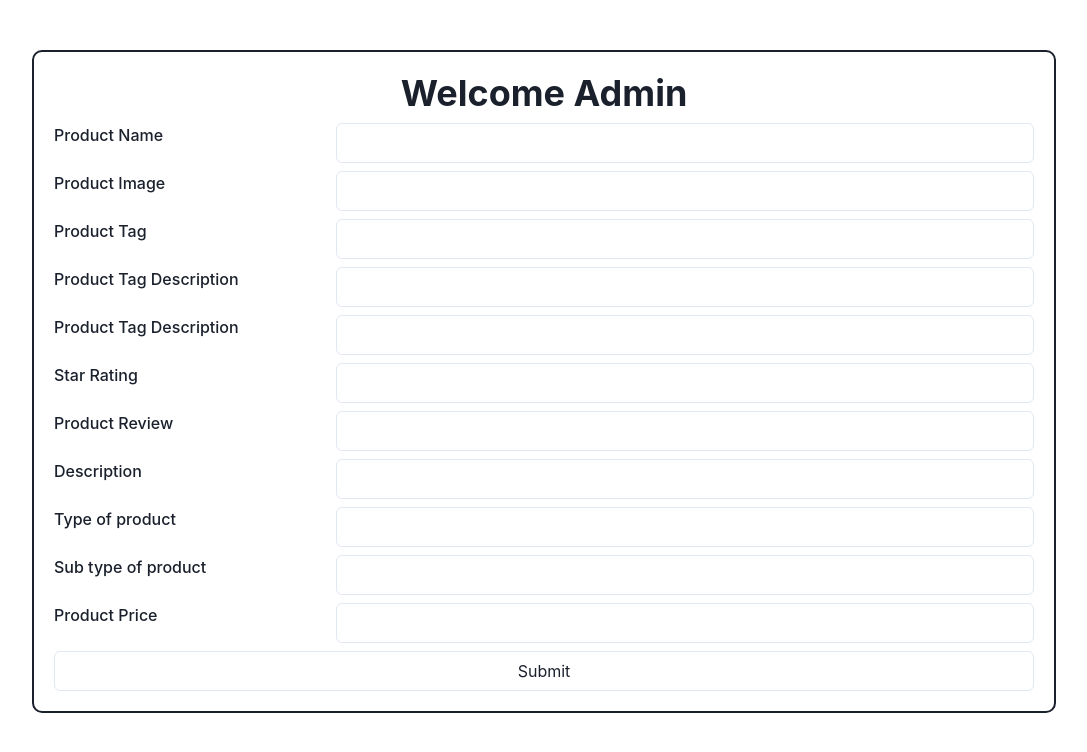
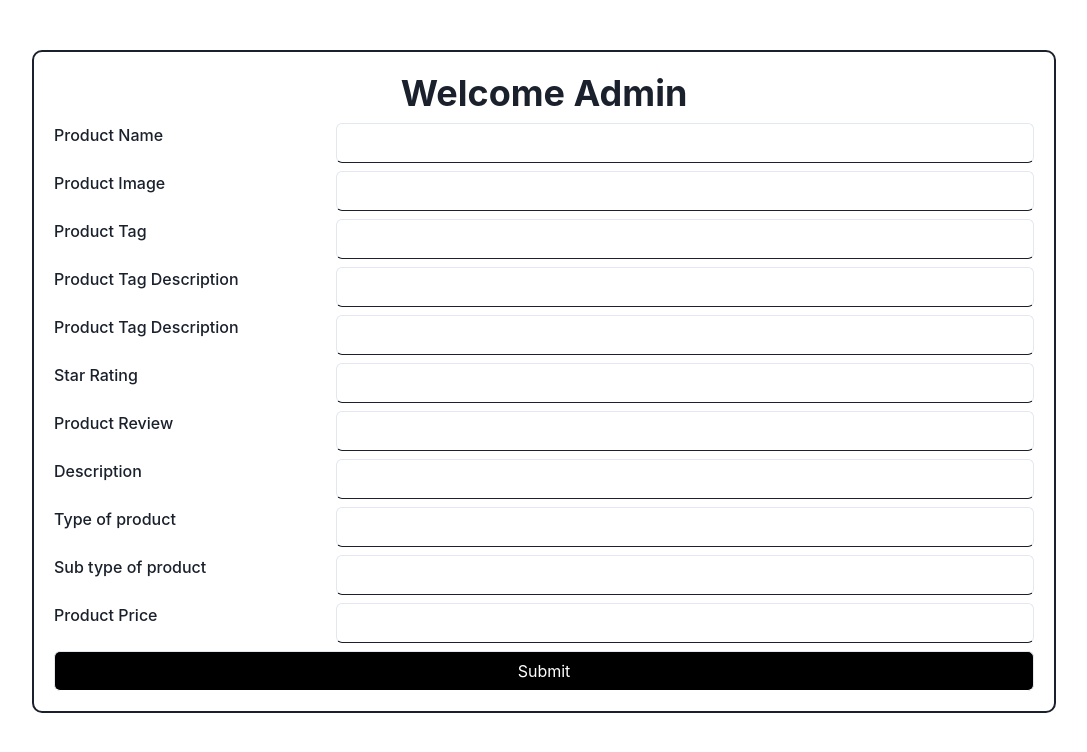
Before and after one commit to Sagarsandbhor17/Beautyhub, a React (Create React App) app in the folder Frontend/: page /admin in a window 1280 px wide. Shown: the top 752 px of the page, without its empty margins (96-1183 px from the left). Built offline with nearby package versions, Linux system fonts and the light colour scheme.

Commit message:
Admin page fixed

```diff
--- a/Frontend/src/Components/Navbar/Navbar.jsx
+++ b/Frontend/src/Components/Navbar/Navbar.jsx
@@ -299,7 +299,9 @@ const Navbar = () => {
               <BuiltRoutineOption />
             </Box>
 
-            <Text className={style.Blog}>Blog</Text>
+            <Text className={style.Blog}>
+              <Link to="/admin">Blog/Admin</Link>
+            </Text>
             <Box className={style.BlogGrid}>
               <BlogOption />
             </Box>
--- a/Frontend/src/Components/admin/admin.jsx
+++ b/Frontend/src/Components/admin/admin.jsx
@@ -1,5 +1,5 @@
-import React, { useState } from 'react';
-import { Heading } from '@chakra-ui/react';
+import React, { useState } from "react";
+import { Heading, useToast } from "@chakra-ui/react";
 import {
   FormControl,
   FormLabel,
@@ -8,28 +8,30 @@ import {
   Flex,
   FormErrorMessage,
   FormHelperText,
-} from '@chakra-ui/react'
+} from "@chakra-ui/react";
 // import { log } from 'console';
 import axios from "axios";
 const AdminForm = () => {
+  const toast = useToast();
+
   const initialStateProduct = {
-    product_detail_link:"",
-    product_image:"",
-    productName:"",
-    product_tag:"",
-    product_tag_text:"",
-    star_rating:"",
-    product_reviews:"",
-    product_price:"",
-    description:"",
-    product_ingredients:"",
-    product_type:"",
-    product_subtype:"",
-    item_logo:""
-  }
-  const [product , setProduct] = useState(initialStateProduct);
+    product_detail_link: "",
+    product_image: "",
+    productName: "",
+    product_tag: "",
+    product_tag_text: "",
+    star_rating: "",
+    product_reviews: "",
+    product_price: "",
+    description: "",
+    product_ingredients: "",
+    product_type: "",
+    product_subtype: "",
+    item_logo: "",
+  };
+  const [product, setProduct] = useState(initialStateProduct);
   const handleChange = (e) => {
-    const {name , value} = e.target ;
+    const { name, value } = e.target;
     setProduct((prev) => ({ ...prev, [name]: value }));
     // const handleChange = (e) => {
     //   let { name, value } = e.target;
@@ -38,18 +40,24 @@ const AdminForm = () => {
   };
   const handleSubmit = async (e) => {
     e.preventDefault();
-    console.log('submit')
-        let res = await axios.post("https://backend-beautyhub-production.up.railway.app/products", product);
-        console.log("res:" , res)
-  }
-  console.log("product: " ,product);
-  // console.log()
+    let res = await axios.post(
+      "https://backend-beautyhub-production.up.railway.app/products",
+      product
+    );
+    toast({
+      title: "Product Added !",
+      position: "top",
+      status: "success",
+      duration: 9000,
+      isClosable: true,
+    });
+  };
 
-    return(
+  return (
     <>
       <Box
         // backgroundImage='https://techcrunch.com/wp-content/uploads/2014/04/shutterstock_137342978.jpg'
-        width='100vw'
+        width="100vw"
         height="100vh"
         paddingTop="50px"
         // backgroundColor = "#fff"
@@ -59,74 +67,142 @@ const AdminForm = () => {
         // borderRadius=" 10px"
         // border=  "1px solid rgba( 255, 255, 255, 0.18 )"
       >
-
-
         <Box
           width="80vw"
           border="2px solid"
           margin="0 auto"
           padding="20px"
           borderRadius=" 10px"
-
         >
           <Heading>Welcome Admin</Heading>
-          <form action="" onSubmit={ (e) =>  handleSubmit(e)} >
-          <FormControl >
+          <form action="" onSubmit={(e) => handleSubmit(e)}>
+            <FormControl>
               <Flex marginTop=".5rem">
                 <FormLabel width="30vw">Product Name</FormLabel>
-              <Input type='text' name="productName" onChange={handleChange} />
+                <Input
+                  borderBottom={"1px"}
+                  required
+                  type="text"
+                  name="productName"
+                  onChange={handleChange}
+                />
               </Flex>
               <Flex marginTop=".5rem">
                 <FormLabel width="30vw">Product Image </FormLabel>
-              <Input type='text' name="product_image" onChange={handleChange} />
+                <Input
+                  borderBottom={"1px"}
+                  required
+                  type="text"
+                  name="product_image"
+                  onChange={handleChange}
+                />
               </Flex>
               <Flex marginTop=".5rem">
                 <FormLabel width="30vw">Product Tag </FormLabel>
-              <Input type='text' name="product_tag" onChange={handleChange} />
+                <Input
+                  borderBottom={"1px"}
+                  required
+                  type="text"
+                  name="product_tag"
+                  onChange={handleChange}
+                />
               </Flex>
               <Flex marginTop=".5rem">
                 <FormLabel width="30vw">Product Tag Description</FormLabel>
-              <Input type='text' name="product_tag_text" onChange={handleChange} />
+                <Input
+                  borderBottom={"1px"}
+                  required
+                  type="text"
+                  name="product_tag_text"
+                  onChange={handleChange}
+                />
               </Flex>
               <Flex marginTop=".5rem">
                 <FormLabel width="30vw">Product Tag Description</FormLabel>
-              <Input type='text' name="product_tag_text" onChange={handleChange} />
+                <Input
+                  borderBottom={"1px"}
+                  required
+                  type="text"
+                  name="product_tag_text"
+                  onChange={handleChange}
+                />
               </Flex>
               <Flex marginTop=".5rem">
                 <FormLabel width="30vw">Star Rating</FormLabel>
-              <Input type='text' name="star_rating" onChange={handleChange} />
+                <Input
+                  borderBottom={"1px"}
+                  required
+                  type="text"
+                  name="star_rating"
+                  onChange={handleChange}
+                />
               </Flex>
               <Flex marginTop=".5rem">
                 <FormLabel width="30vw">Product Review</FormLabel>
-              <Input type='text' name="product_reviews" onChange={handleChange} />
+                <Input
+                  borderBottom={"1px"}
+                  required
+                  type="text"
+                  name="product_reviews"
+                  onChange={handleChange}
+                />
               </Flex>
               <Flex marginTop=".5rem">
                 <FormLabel width="30vw">Description</FormLabel>
-              <Input type='text' name="description" onChange={handleChange} />
+                <Input
+                  borderBottom={"1px"}
+                  required
+                  type="text"
+                  name="description"
+                  onChange={handleChange}
+                />
               </Flex>
               <Flex marginTop=".5rem">
                 <FormLabel width="30vw">Type of product</FormLabel>
-              <Input type='text' name="product_type" onChange={handleChange} />
+                <Input
+                  borderBottom={"1px"}
+                  required
+                  type="text"
+                  name="product_type"
+                  onChange={handleChange}
+                />
               </Flex>
               <Flex marginTop=".5rem">
                 <FormLabel width="30vw">Sub type of product</FormLabel>
-              <Input type='text' name="product_subtype" onChange={handleChange} />
+                <Input
+                  borderBottom={"1px"}
+                  required
+                  type="text"
+                  name="product_subtype"
+                  onChange={handleChange}
+                />
               </Flex>
               <Flex marginTop=".5rem">
                 <FormLabel width="30vw">Product Price</FormLabel>
-              <Input type='text' name="product_price" onChange={handleChange} />
+                <Input
+                  borderBottom={"1px"}
+                  required
+                  type="text"
+                  name="product_price"
+                  onChange={handleChange}
+                />
               </Flex>
               <Flex marginTop=".5rem">
-              <Input type='submit' value="Submit"  />
+                <Input
+                  borderBottom={"1px"}
+                  required
+                  bg="black"
+                  color="#ffffff"
+                  type="submit"
+                  value="Submit"
+                />
               </Flex>
-
             </FormControl>
           </form>
         </Box>
       </Box>
     </>
-    )
+  );
 };
 
-
 export default AdminForm;
```
Lines whose indentation alone changed are shown as unchanged.
